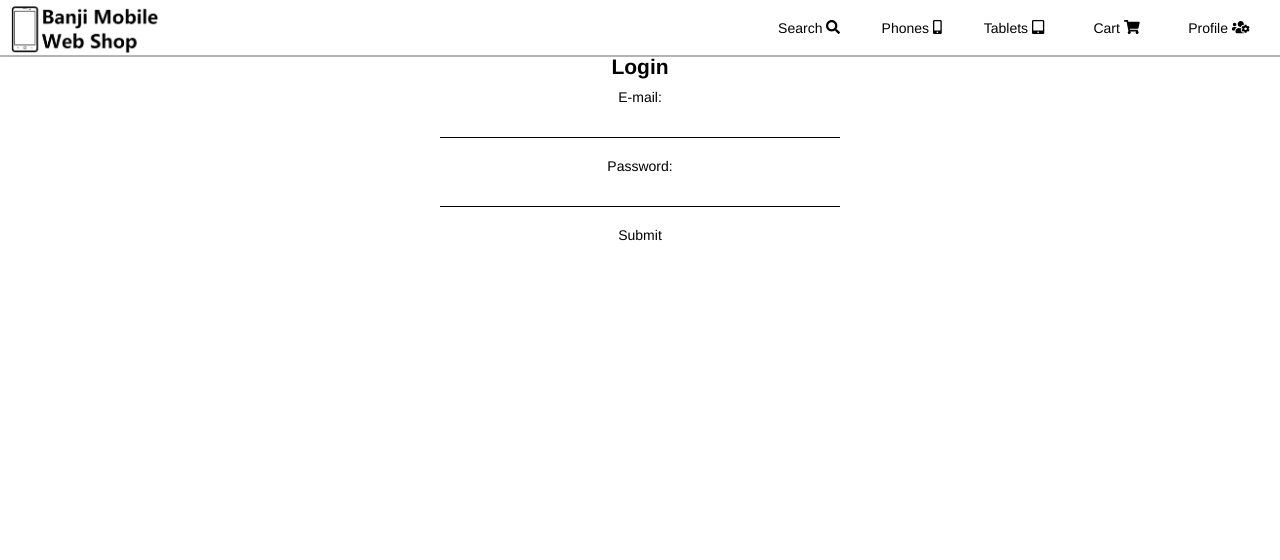
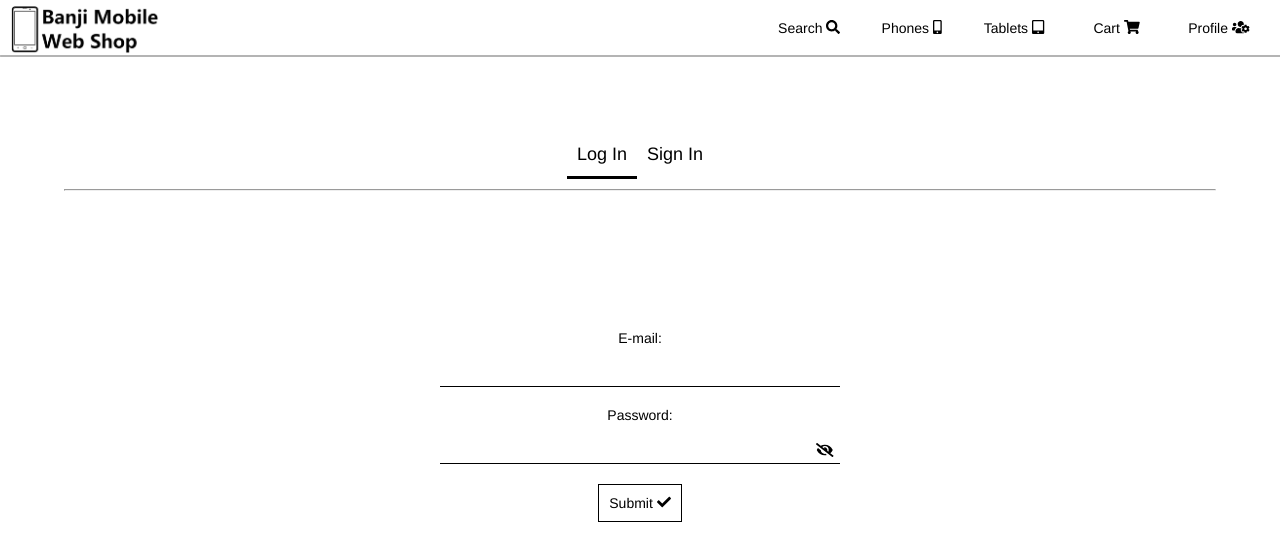
Before and after one commit to banjac275/mobileShopFront, a Vue app: page /login in a window 1280 px wide. Shown: the top 560 px of the page. Built offline with nearby package versions, Linux system fonts and the light colour scheme.

Commit message:
fixed animations and almost everything done for login

```diff
--- a/src/components/pages/Login.vue
+++ b/src/components/pages/Login.vue
@@ -1,16 +1,49 @@
 <template>
   <div class="content">
-    <h2>Login</h2>
+    <div class="log-buttons">
+      <div>
+        <button class="login--btn" @click="toggleLogin(1)">Log In</button>
+        <button class="signin--btn" @click="toggleLogin(2)">Sign In</button>
+      </div>
+      <div class="undeline underline__move" :class="{'underline__move--forwards': showLogin === false}"></div>
+    </div>
+    <hr>
+    <transition name="slide" mode="out-in">
+      <div class="login__container" v-if="showLogin" key="first">
         <p>E-mail:</p>
-    <input type="text" v-model="user.email">
+        <input class="input--mail" type="email" v-model="user.email">
         <p>Password:</p>
-    <input type="text" v-model="user.password">
-    <button @click="submit">Submit</button>
+        <div class="input--password__container">
+          <input class="input--password" type="password" v-model="user.password">
+          <button class="input--eye" @click="showPassword"><font-awesome-icon icon="eye-slash" v-if="showPass" /><font-awesome-icon icon="eye" v-else /></button>
+        </div>
+        <button class="submit" @click="submit">Submit <font-awesome-icon icon="check" /></button>
+      </div>
+      <div class="signin__container" v-else key="second">
+        <p>First Name:</p>
+        <input class="input--mail" type="text" v-model="userSignIn.firstName">
+        <p>Last Name:</p>
+        <input class="input--mail" type="text" v-model="userSignIn.lastName">
+        <p>E-mail:</p>
+        <input class="input--mail" type="email" v-model="userSignIn.email">
+        <p>Password:</p>
+        <input class="input--mail" type="password" v-model="userSignIn.password">
+        <p>Confirm Password:</p>
+        <input class="input--mail" type="password" v-model="passwordCompare">
+        <button class="submit" @click="signNew">Sign In <font-awesome-icon icon="user-plus" /></button>
+      </div>
+    </transition>
+    <div class="notification__container">
+      <transition name="notification">
+        <p class="notifications" v-if="showNotification">{{notificationText}}</p>
+      </transition>
+    </div>
   </div>
 </template>
 
 <script>
 const axios = require('axios');
+let notifications = document.querySelector(".notifications");
 
 export default {
   data() {
@@ -18,11 +51,29 @@ export default {
       user: {
         email: '',
         password: ''
-      }
+      },
+      userSignIn: {
+        firstName: '',
+        lastName: '',
+        email: '',
+        password: '',
+        accType: 'user'
+      },
+      passwordCompare: '',
+      showLogin: true,
+      showPass: true,
+      notificationText: '',
+      showNotification: false,
+      prevVal: 0
     }
   },
   methods: {
     submit() {
+      if(this.user.email === '' || this.user.password === '') {
+        this.notificationText = 'Error:\r\nThere is email or password missing. Please fill inputs or sign up.';
+        this.showNotification = !this.showNotification;
+      } else {
+        this.showNotification = false;
         axios({
           method: 'post',
           url: 'https://banji-mobile-shop.herokuapp.com/users/signin',
@@ -34,27 +85,169 @@ export default {
         })
         .catch(err => {
           console.log(err);
+          this.notificationText = "Error: Your account can\'t be found due to wrong password or e-mail, or simply because it doesn\'t exist. Repair e-mail and/or password or sign up.";
+          this.showNotification = true;
         });
+      }
+    },
+    signNew() {
+      if(this.userSignIn.email === '' || this.userSignIn.password === '' || this.userSignIn.firstName === '' || this.userSignIn.lastName === '' || this.passwordCompare === '' || this.passwordCompare !== this.userSignIn.password) {
+        this.notificationText = 'Error:\r\nThere is some data missing or passwords dont match. Please fill all inputs correctly.';
+        this.showNotification = !this.showNotification;
+        console.log(this.userSignIn);
+      } else {
+        this.showNotification = false;
+        axios({
+          method: 'post',
+          url: 'https://banji-mobile-shop.herokuapp.com/users/signup',
+          data: this.userSignIn,
+          headers: {'Content-Type': 'application/json'}
+        })
+        .then(response => {
+          console.log(response);
+        })
+        .catch(err => {
+          console.log(err);
+          this.notificationText = "Error: Your account wasn\'t made due to an error. Please try again.";
+          this.showNotification = true;
+        });
+      }
+    },
+    showPassword() {
+      let passInput = document.querySelector(".input--password");
+      this.showPass = !this.showPass;
+      (passInput.getAttribute('type') === 'password') ? passInput.setAttribute('type', 'text') : passInput.setAttribute('type', 'password');
+    },
+    toggleLogin(value) {
+      this.showNotification = false;
+      if (this.prevVal === 0 || value !== this.prevVal) {
+        (value === 1) ? this.showLogin = true : this.showLogin = false;
+      }
+      this.prevVal = value;
     }
   }
 }
 </script>
 
 <style lang="scss" scoped>
+  * {
+    outline: none;
+  }
+
   .content {
     display: flex;
     flex-flow: column;
     align-items: center;
-    height: 50%;
+    justify-content: center;
+    height: calc(100% - 50px);
   }
 
-  h2 {
+  .login__container, .signin__container {
+    display: flex;
+    flex-flow: column;
+    align-items: center;
+    justify-content: center;
+    height: 430px;
+    width: 100%;
+  }
+
+  .login--btn, .signin--btn {
+    margin-bottom: 4px;
+    padding: 10px 10px 7px 10px;
+    font-size: 18px;
+    &:hover {
+        cursor: pointer;
+        background-color: #b8b8b8;
+        color: #fff;
+      }
+  }
+
+  .undeline {
+    height: 3px;
+    width: 70px;
+    background-color: #000;
     margin-bottom: 10px;
   }
 
-  input {
-    width: 400px;
-    border-bottom: 1px solid black;
+  hr {
+    width: 90%;
     margin-bottom: 20px;
   }
+
+  input {
+    border-bottom: 1px solid #000;
+    margin-bottom: 20px;
+    line-height: 20px;
+    height: 25px;
+  }
+
+  .input--mail {
+    width: 400px;
+  }
+
+  .input--password {
+    position: sticky;
+    width: 370px;
+  }
+
+  .input--eye {
+    border-bottom: 1px solid #000;
+    height: 25px;
+    width: 30px;
+    position: sticky;
+  }
+
+  .input--password__container {
+    display: inline-flex;
+  }
+
+  .submit {
+    border: 1px solid #000;
+    padding: 10px;
+    &:hover {
+      box-shadow: 0px 0px 5px 5px #b8b8b8;
+    }
+  }
+
+  .notifications, .notification__container {
+    margin-top: 30px;
+    height: 50px;
+    line-height: 50px;
+  }
+
+  .notification-enter {
+    opacity: 0;
+  }
+
+  .notification-enter-active {
+    transition: opacity .8s;
+  }
+
+  .notification-leave {
+    opacity: 1;
+  }
+
+  .notification-leave-active {
+    transition: opacity .8s;
+    opacity: 0;
+  }
+
+ .slide-leave-active,
+  .slide-enter-active {
+    transition: .6s;
+  }
+  .slide-enter {
+    transform: translate(100%, 0);
+  }
+  .slide-leave-to {
+    transform: translate(100%, 0);
+  }
+
+  .underline__move {
+    transition: all 1.6s;
+  }
+
+  .underline__move--forwards {
+    transform: translate(110%, 0);
+  }
 </style>
--- a/src/main.js
+++ b/src/main.js
@@ -12,6 +12,10 @@ import { faSearch } from '@fortawesome/free-solid-svg-icons'
 import { faShoppingCart } from '@fortawesome/free-solid-svg-icons'
 import { faUsers } from '@fortawesome/free-solid-svg-icons'
 import { faUsersCog } from '@fortawesome/free-solid-svg-icons'
+import { faCheck } from '@fortawesome/free-solid-svg-icons'
+import { faEye } from '@fortawesome/free-solid-svg-icons'
+import { faEyeSlash } from '@fortawesome/free-solid-svg-icons'
+import { faUserPlus } from '@fortawesome/free-solid-svg-icons'
 import { FontAwesomeIcon } from '@fortawesome/vue-fontawesome'
 
 Vue.config.productionTip = false
@@ -22,6 +26,10 @@ library.add(faSearch)
 library.add(faShoppingCart)
 library.add(faUsers)
 library.add(faUsersCog)
+library.add(faCheck)
+library.add(faEye)
+library.add(faEyeSlash)
+library.add(faUserPlus)
 
 Vue.component('font-awesome-icon', FontAwesomeIcon)
 
```
Also changed, not shown: 1 other file (tests, documents, lock files or other folders). Lines whose indentation alone changed are shown as unchanged.
